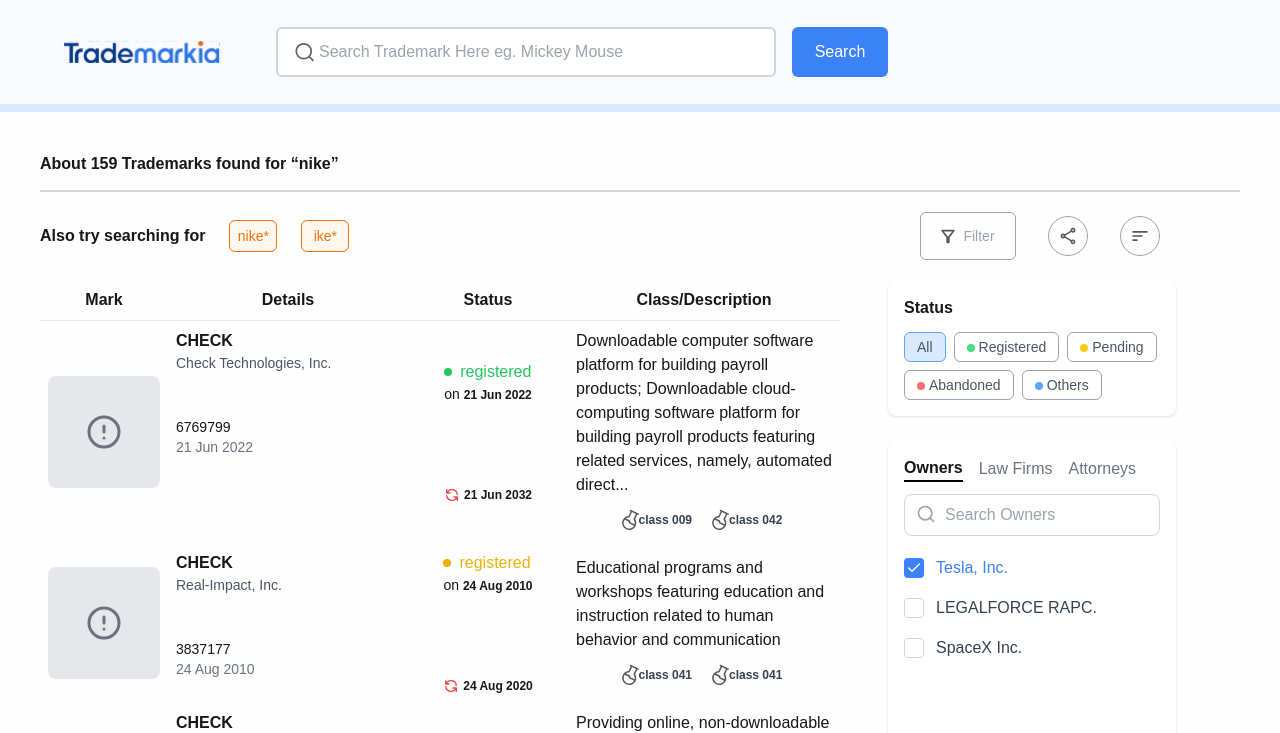
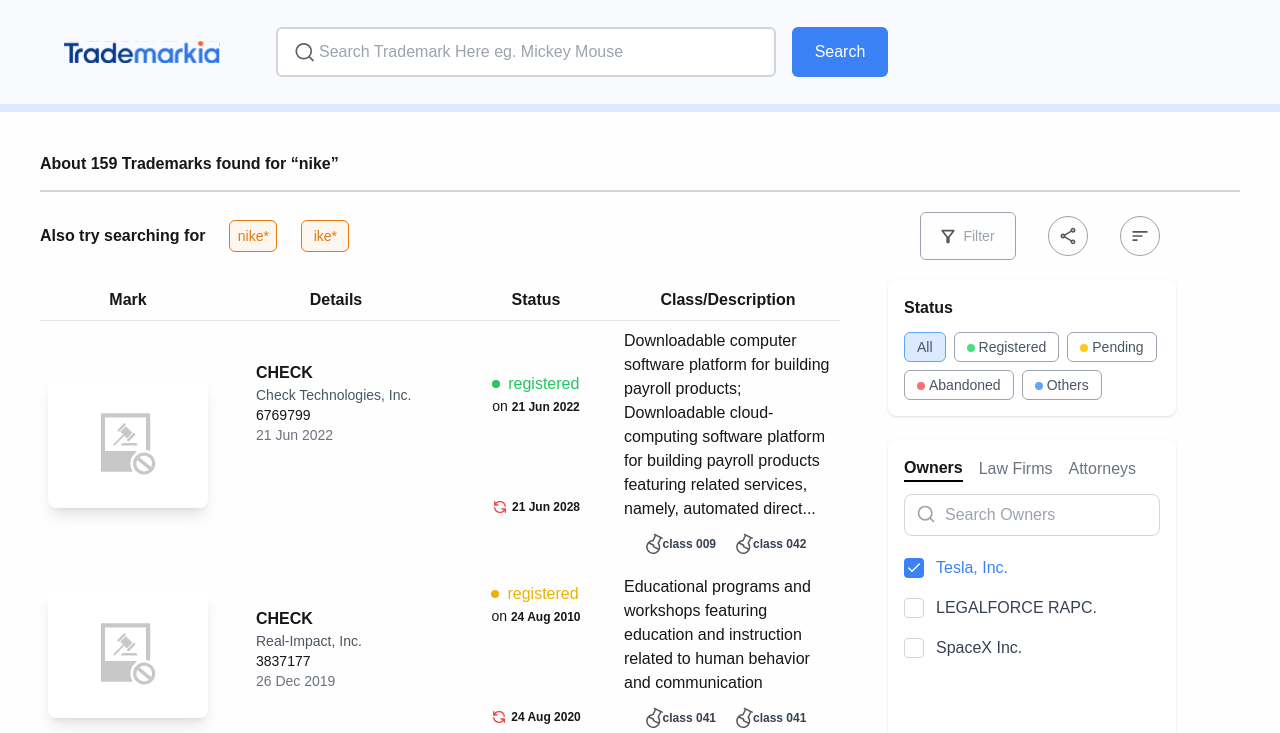
Before and after one commit to halcyon-past/21BLC1174_Frontend, a Next.js app: page / in a window 1280 px wide. Shown: the top 733 px of the page. Built offline with nearby package versions, Linux system fonts and the light colour scheme.

Commit message:
Updated Search UI

```diff
--- a/src/app/page.tsx
+++ b/src/app/page.tsx
@@ -1,7 +1,7 @@
 "use client";
 import Image from "next/image";
 import logo from "./assets/logo.svg"
-import { AlertCircle, Search, Check } from 'lucide-react';
+import { Search, Check } from 'lucide-react';
 import React, { useState } from 'react';
 import data from '../utils/dummyData'
 
@@ -19,6 +19,8 @@
     current_owner: string;
     registration_number: string;
     registration_date: number;
+    status_date: number;
+    renewal_date: number;
     status_code: number;
     status_type: string;
     mark_description_description: string[];
@@ -27,7 +29,7 @@
 }
 
 interface RowSource {
-  registration_date: number; // Unix timestamp in seconds
+  registration_date: number;
 }
 
 type ListData = {
@@ -87,6 +89,7 @@
         hit._source.mark_identification.toLowerCase().includes(query.toLowerCase())
       );
       setSearchResults(results);
+      console.log(results);
     } else {
       setSearchResults([]);
     }
@@ -174,7 +177,7 @@
       {/*Navbar*/}
       <div className="nav bg-[#F8FAFE] h-28 w-full flex justify-start pl-16 items-center border-solid border-b-8 border-blue-100">
         <Image src={logo} className="logo" alt="logo w-24" />
-        <div className="search ml-14 w-[500px] h-[50px] flex justify-start items-center rounded-md border-solid border-2 border-gray-300 bg-white text-gray-500">
+        <div className="search ml-14 w-[500px] h-[50px] flex justify-start items-center rounded-md border-solid border-2 border-gray-300 bg-white text-gray-500 relative">
           <svg className="ml-4" width="25" height="25" viewBox="0 0 25 25" fill="none" xmlns="http://www.w3.org/2000/svg">
             <path d="M18.976 20.4554L15.0377 16.5101M17.2202 11.2373C17.2202 13.2164 16.434 15.1145 15.0345 16.514C13.6351 17.9134 11.737 18.6996 9.75789 18.6996C7.77876 18.6996 5.8807 17.9134 4.48125 16.514C3.0818 15.1145 2.29559 13.2164 2.29559 11.2373C2.29559 9.25819 3.0818 7.36013 4.48125 5.96068C5.8807 4.56123 7.77876 3.77502 9.75789 3.77502C11.737 3.77502 13.6351 4.56123 15.0345 5.96068C16.434 7.36013 17.2202 9.25819 17.2202 11.2373V11.2373Z" stroke="#636363" strokeWidth="1.75583" strokeLinecap="round" />
           </svg>
@@ -186,8 +189,7 @@
             value={searchQuery}
             onChange={handleSearchChange}
           />
-        </div>
-        {searchResults.length > 0 && (
+          {searchResults.length > 0 && (
             <div className="absolute top-full left-0 w-full bg-white border border-gray-300 rounded-b-md shadow-lg z-10">
               {searchResults.map((result) => (
                 <div
@@ -200,6 +202,8 @@
               ))}
             </div>
           )}
+        </div>
+
         <button className="ml-4 bg-blue-500 text-white rounded-md h-[50px] w-24">Search</button>
       </div>
       {/*Main*/}
@@ -250,18 +254,27 @@
               {tableData.map((row: SearchResult) => (
                 <tr key={row._id} className="">
                   <td className="p-2">
-                    <div className="bg-gray-200 p-4 rounded-lg w-28 h-28 flex items-center justify-center">
-                    <AlertCircle size={36} className="text-gray-500" />
+                    <div className="bg-white shadow-lg p-4 rounded-lg w-40 h-32 flex items-center justify-center">
+                      <svg width="56" height="62" viewBox="0 0 56 62" fill="none" xmlns="http://www.w3.org/2000/svg">
+                      <path d="M49.226 0.613403H1.82021C1.37165 0.613403 0.923096 0.987373 0.923096 1.51051V57.6647C0.923096 58.1133 1.29706 58.5619 1.82021 58.5619L31.9536 58.5624C32.2524 58.5624 32.4772 58.1884 32.3275 57.8895C29.2617 52.9544 29.486 46.4493 33.4489 41.6639C34.2714 40.6171 35.2436 39.7946 36.2904 39.0466C36.6644 38.8223 36.4401 38.2986 36.0661 38.2986L5.11027 38.2992C5.03568 38.2992 4.96057 38.2246 4.96057 38.1495V4.42702C4.96057 4.35244 5.03516 4.27733 5.11027 4.27733H45.8613C45.9359 4.27733 46.011 4.35191 46.011 4.42702V36.3549C46.011 36.5792 46.1607 36.7289 46.385 36.7289C47.4318 36.8786 48.4786 37.1775 49.5255 37.626C49.8243 37.7757 50.1237 37.5514 50.1237 37.252V1.51073C50.1237 0.987589 49.7497 0.613619 49.2266 0.613619L49.226 0.613403Z" fill="#C8C8C8"/>
+                      <path d="M49.226 0.613403H1.82021C1.37165 0.613403 0.923096 0.987373 0.923096 1.51051V57.6647C0.923096 58.1133 1.29706 58.5619 1.82021 58.5619L31.9536 58.5624C32.2524 58.5624 32.4772 58.1884 32.3275 57.8895C29.2617 52.9544 29.486 46.4493 33.4489 41.6639C34.2714 40.6171 35.2436 39.7946 36.2904 39.0466C36.6644 38.8223 36.4401 38.2986 36.0661 38.2986L5.11027 38.2992C5.03568 38.2992 4.96057 38.2246 4.96057 38.1495V4.42702C4.96057 4.35244 5.03516 4.27733 5.11027 4.27733H45.8613C45.9359 4.27733 46.011 4.35191 46.011 4.42702V36.3549C46.011 36.5792 46.1607 36.7289 46.385 36.7289C47.4318 36.8786 48.4786 37.1775 49.5255 37.626C49.8243 37.7757 50.1237 37.5514 50.1237 37.252V1.51073C50.1237 0.987589 49.7497 0.613619 49.2266 0.613619L49.226 0.613403Z" fill="#C8C8C8"/>
+                      <path d="M20.3156 18.8327L25.9072 13.2411L32.5025 19.8364L26.9109 25.428L20.3156 18.8327Z" fill="#C8C8C8"/>
+                      <path d="M29.1376 27.9668C28.6558 28.4485 27.8747 28.4485 27.3929 27.9668C26.9111 27.485 26.9111 26.7039 27.3929 26.2221L33.2978 20.3171C33.7796 19.8354 34.5607 19.8354 35.0425 20.3171C35.5243 20.7989 35.5243 21.58 35.0425 22.0618L29.1376 27.9668Z" fill="#C8C8C8"/>
+                      <path d="M19.5198 18.349C19.0381 18.8307 18.2569 18.8307 17.7751 18.349C17.2934 17.8672 17.2934 17.0861 17.7751 16.6043L23.6801 10.6993C24.1618 10.2176 24.943 10.2176 25.4248 10.6993C25.9065 11.1811 25.9065 11.9622 25.4248 12.444L19.5198 18.349Z" fill="#C8C8C8"/>
+                      <path d="M22.9646 21.481L24.2619 22.7782L14.8675 32.1722C14.5092 32.5305 13.9256 32.5277 13.5673 32.1694C13.3881 31.9902 13.2999 31.757 13.2999 31.5223C13.2999 31.2874 13.3909 31.0542 13.5701 30.875L22.9646 21.481Z" fill="#C8C8C8"/>
+                      <path d="M20.9531 32.4289C20.9531 31.0945 22.0436 29.9957 23.3887 29.9957H35.134C36.4792 29.9957 37.5698 31.0946 37.5698 32.4289H20.9531Z" fill="#C8C8C8"/>
+                      <path d="M51.2449 41.9627C46.5341 38.0743 39.5053 38.7477 35.6174 43.458C31.7291 48.1688 32.4025 55.1975 37.1128 59.0854C41.8236 62.9738 48.8523 62.3004 52.7402 57.5901C56.6285 52.8798 55.9557 45.8511 51.2449 41.9627ZM49.1513 44.5048C51.9177 46.7481 52.7402 50.5612 51.3194 53.7017C51.2448 53.8514 51.0206 53.926 50.8709 53.7763L39.73 44.5799C39.5803 44.4302 39.5803 44.2059 39.73 44.1313C42.5715 42.187 46.3848 42.262 49.1512 44.5048L49.1513 44.5048ZM39.2065 56.6183C36.4401 54.375 35.6176 50.5619 37.0384 47.4215C37.113 47.2718 37.3372 47.1972 37.4869 47.3469L48.7028 56.5438C48.8525 56.6935 48.8525 56.9177 48.7028 56.9923C45.8613 58.9363 41.9736 58.8616 39.2066 56.6183H39.2065Z" fill="#C8C8C8"/>
+                      </svg>
                     </div>
                   </td>
-                  <td className="p-2 w-60 flex flex-col justify-between h-36">
+                  <td className="p-10 w-60 flex flex-col justify-between h-36">
                     <div className="div">
                       <div className="font-bold text-left">{row._source.mark_identification}</div>
                       <div className="text-sm text-left text-gray-600">{row._source.current_owner}</div>
                     </div>
                     <div className="div">
                       <div className="text-sm text-left">{row._source.registration_number}</div>
-                      <div className="text-sm text-left text-gray-500">{formatDate(new Date(row._source.registration_date * 1000))}</div>
+                      <div className="text-sm text-left text-gray-500">{formatDate(new Date(row._source.status_date * 1000))}</div>
                     </div>
                   </td>
                   <td className="p-2 h-36">
@@ -277,7 +290,7 @@
                         <svg className="h-4 w-4 mr-1 text-red-500" fill="none" stroke="currentColor" viewBox="0 0 24 24" xmlns="http://www.w3.org/2000/svg">
                           <path strokeLinecap="round" strokeLinejoin="round" strokeWidth={2} d="M4 4v5h.582m15.356 2A8.001 8.001 0 004.582 9m0 0H9m11 11v-5h-.581m0 0a8.003 8.003 0 01-15.357-2m15.357 2H15" />
                         </svg>
-                        {formatDate(addYears(new Date(row._source.registration_date * 1000),10))} {/* Assuming 10 years renewal period */}
+                        {formatDate(new Date(row._source.renewal_date * 1000))}
                       </div>
                     </div>
                   </td>
```
